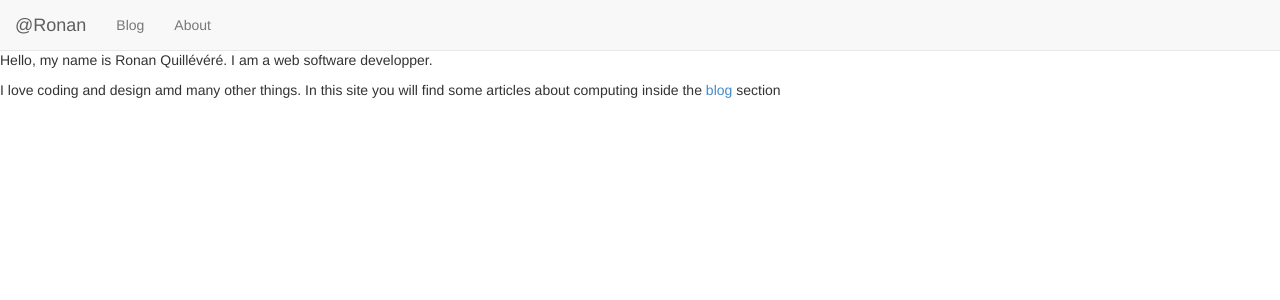
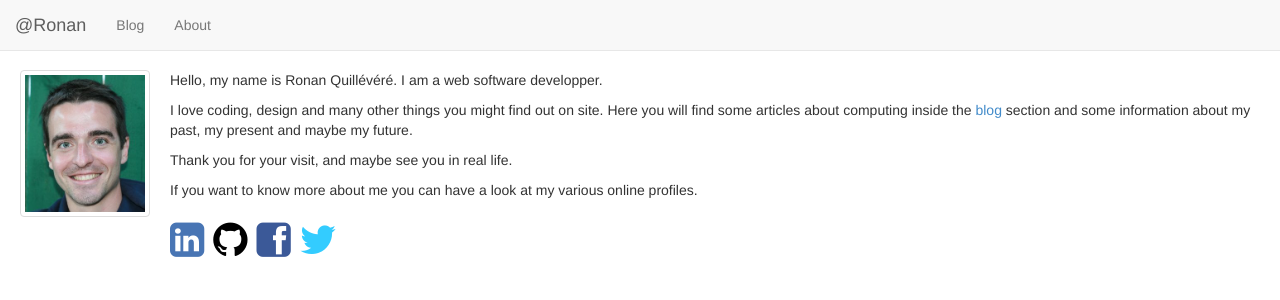
Before and after one commit to ronanquillevere/ronanquillevere.github.io, a Jekyll site: the page built from index.html, in a window 1280 px wide. Shown: the top 300 px of the page. Built offline with Jekyll 4.4.1, drawn with Linux system fonts in a browser that asks for light colours; Markdown is read by kramdown in place of the engine named in the settings.

Commit message:
improvements

```diff
--- a/_includes/head.html
+++ b/_includes/head.html
@@ -12,6 +12,7 @@
         <!-- Custom CSS -->
         <link rel="stylesheet" href="/css/bootstrap.css">
         <link rel="stylesheet" href="/css/default.css">
+        <link rel="stylesheet" href="/css/font-awesome.css">
 
         <script src="/js/jquery-1.10.2.min.js"></script>
 
--- a/css/default.css
+++ b/css/default.css
@@ -10,3 +10,51 @@ body {
 	background-image: url(/img/face.png);
 	background-size: cover;
 }
+
+#selfie {
+	float: left;
+	/*transform:rotate(7deg);
+	-ms-transform:rotate(7deg);  IE 9
+	-webkit-transform:rotate(7deg); /* Safari and Chrome */
+	width: 130px;
+	margin: 20px;
+}
+
+#introduction {
+	margin: 20px;
+}
+
+#profiles {
+	margin-top: 20px;
+	line-height: 2.5rem;
+	/*text-align: right;*/
+}
+
+#profiles i {
+	margin-right: 5px;
+	font-size: 4rem;
+}
+
+#profiles a {
+	/*display: block;*/
+}
+
+#profiles .fa-github {
+	color:black;
+}
+
+#profiles .fa-facebook-square {
+	color: #3B5998;
+}
+
+#profiles .fa-linkedin-square {
+	color: #4875B4;
+}
+
+#profiles .fa-twitter {
+	color: #33CCFF;
+}
+
+#about {
+	margin: 20px;
+}
--- a/index.html
+++ b/index.html
@@ -3,8 +3,30 @@ layout: default
 title: Ronan Quillevere
 ---
 
-<div>
+<img src="/img/face.jpg" id="selfie" alt="Ronan Quillevere" class="img-thumbnail">
+
+<div id="introduction">
+
   <p>Hello, my name is Ronan Quillévéré. I am a web software developper.</p>
 
-  <p>I love coding and design amd many other things. In this site you will find some articles about computing inside the <a href="/blog.html">blog</a> section</p>
+  <p>I love coding, design and many other things you might find out on site. Here you will find some articles about computing inside the <a href="/blog.html">blog</a> section and some information about my past, my present and maybe my future.</p>
+
+  <p>Thank you for your visit, and maybe see you in real life.</p>
+
+  <p>If you want to know more about me you can have a look at my various online profiles.</p>
+
+<div id="profiles">
+<a href="http://fr.linkedin.com/in/ronanquillevere"><i class="fa fa-linkedin-square"></i></a>
+
+<a href="https://github.com/ronanquillevere"><i class="fa fa-github"></i></a>
+
+  <a href="https://www.facebook.com/ronan.quillevere"><i class="fa fa-facebook-square"></i></a>
+
+ <a href="https://twitter.com/RonanQuillevere"><i class="fa fa-twitter"></i></a>
+
+
 </div>
+
+
+
+</div>
```
Also changed, not shown: about.html (+6 -2 lines), img/face.jpg (added).
